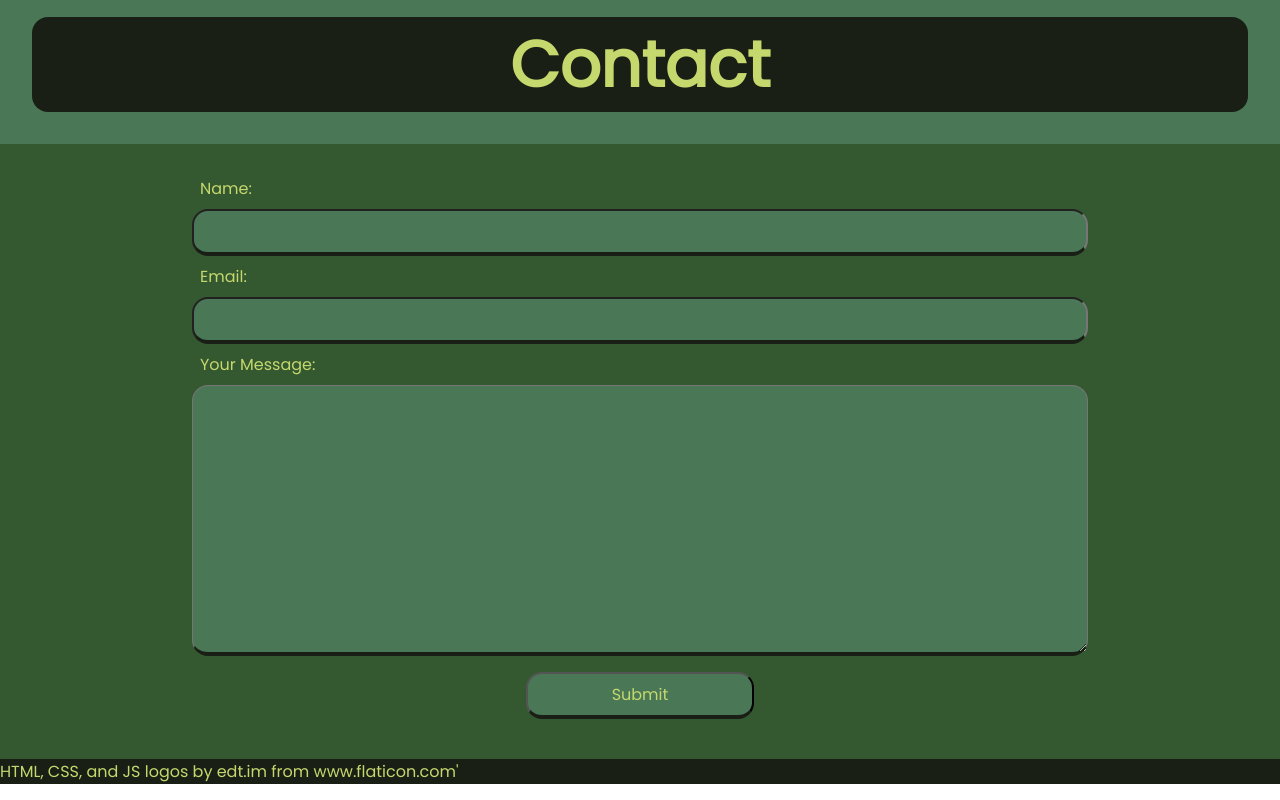
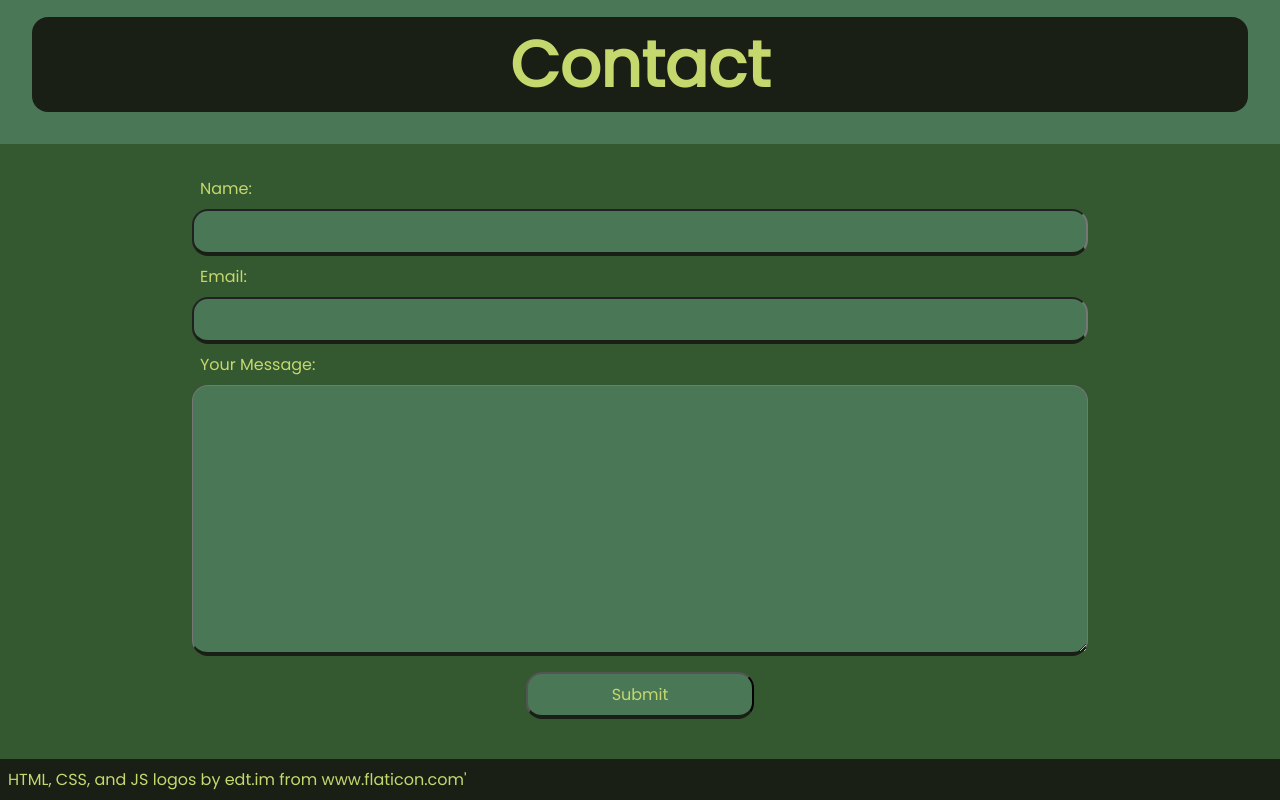
Before and after one commit to AD-W99/personal-portfolio, a plain HTML site: page index.html in a window 1280 px wide. Shown: the part 3441-4241 px from the top of the page. Drawn offline with Linux system fonts and the light colour scheme.

Commit message:
Added padding to footer

```diff
--- a/styles.css
+++ b/styles.css
@@ -367,4 +367,5 @@ label {
 
 footer {
     background-color: #1A1F16;
+    padding: 0.5rem;
 }
```
